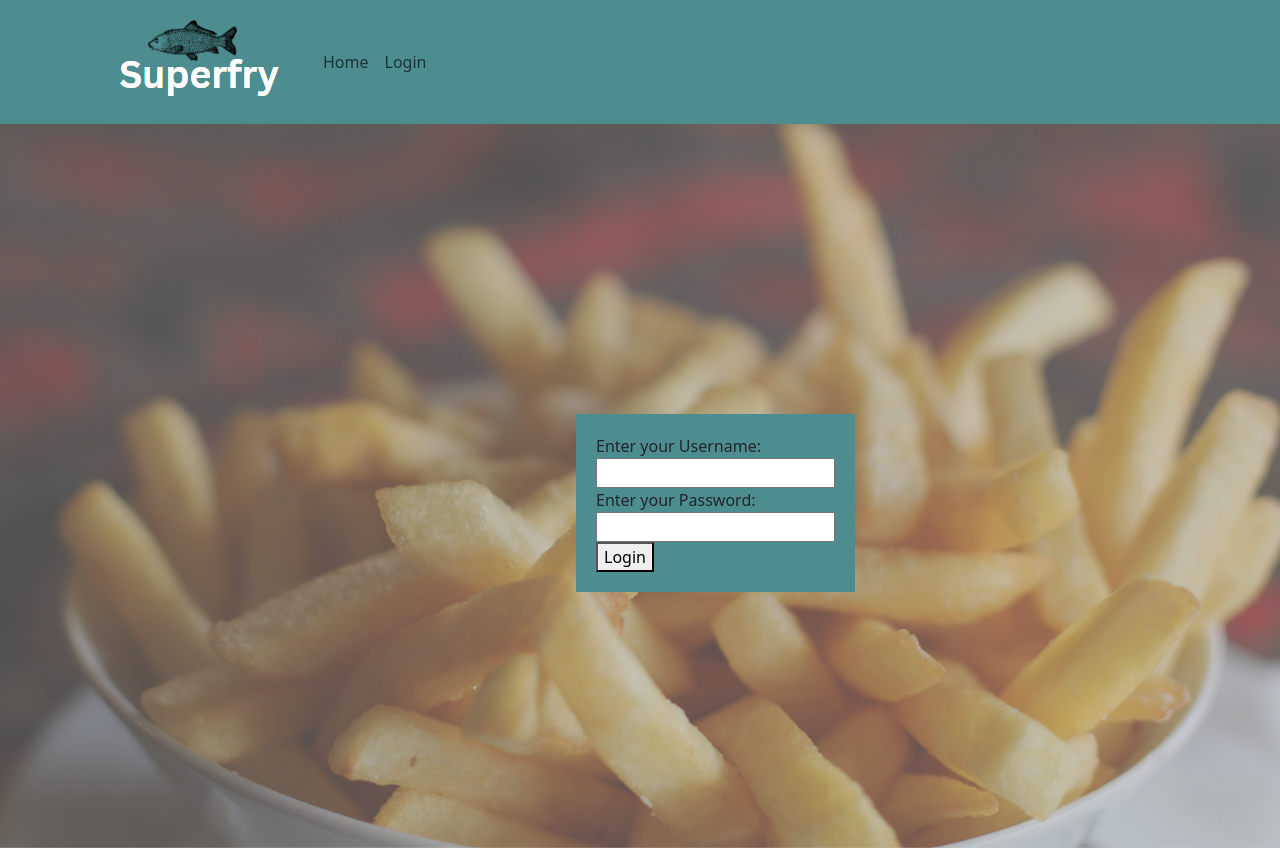
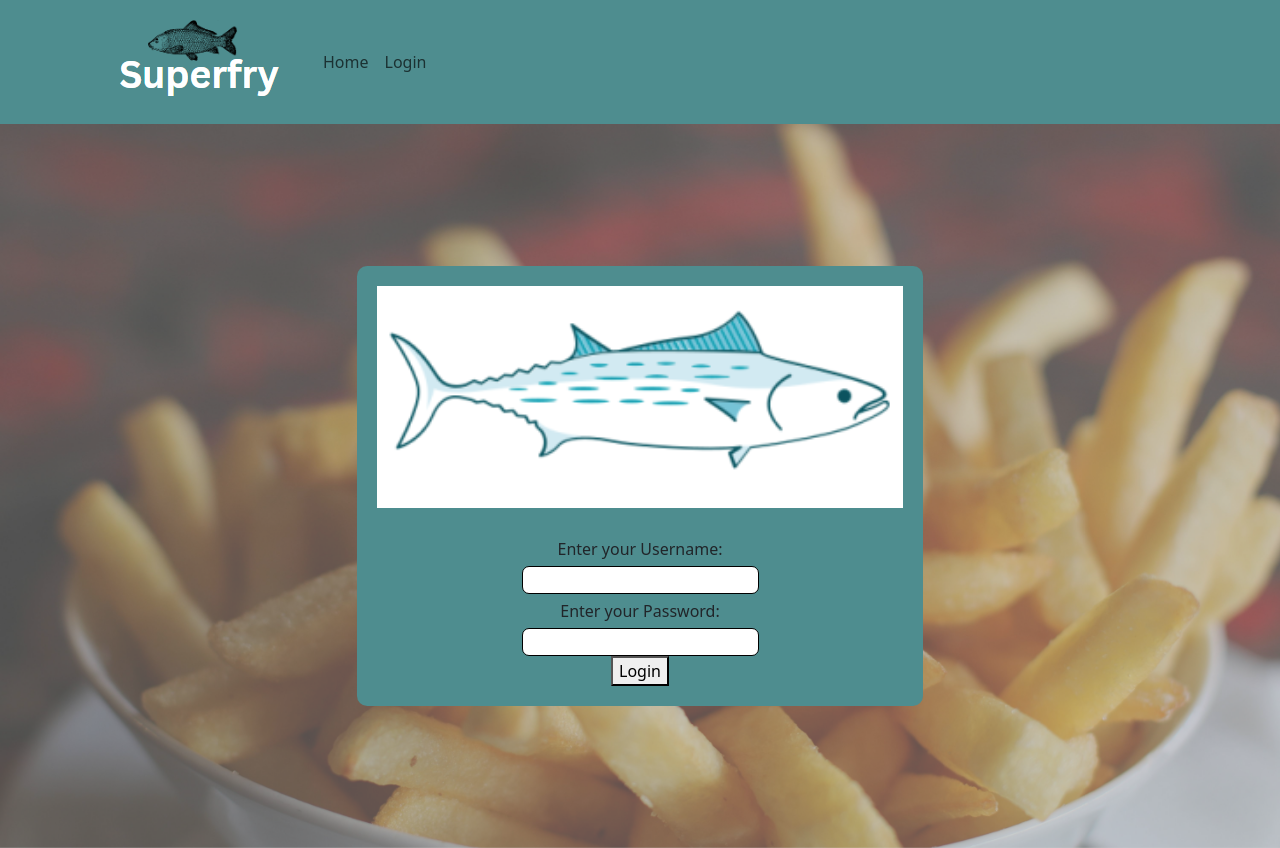
Before and after one commit to conorohare5678/SuperfryApplication, a React (Create React App) app in the folder superfry-application/: page /login in a window 1280 px wide. Built offline with nearby package versions, Linux system fonts and the light colour scheme.

Commit message:
login deign changes

```diff
--- a/superfry-application/src/Pages/Login.js
+++ b/superfry-application/src/Pages/Login.js
@@ -1,28 +1,35 @@
 import React from "react";
 import picture from "../images/Food.jpg"
+import picture2 from "../images/fish.PNG"
 
-const Login = () =>{
+const Login = () => {
 
-    return(
+    return (
         <>
-        <div className="image-container">
-                    <div className="overlay"></div>
-                        <img src={picture} alt="Fish and chips" className="homepage-background"/>
-                        <form className="login-overlay">
-                            <label>Enter your Username: </label>
-                            <br/>
-                            <input type="text"/>
+            <div className="image-container">
+                <div className="overlay"></div>
+                <img src={picture} alt="Fish and chips" className="homepage-background" />
 
-                            <br/>
-                            <label>Enter your Password: </label>
-                            <br/>
-                            <input type="password"/>
-                            <br/>
-                            <button>Login</button>
+                <form className="login-overlay">
+                    <img src={picture2}
+                        alt="fish"
+                    />
+                    <div className="container-overlay">
+                        <br />
+                        <label>Enter your Username: </label>
+                        <br />
+                        <input type="text" />
+                        <br />
+                        <label>Enter your Password: </label>
+                        <br />
+                        <input type="password" />
+                        <br />
+                        <button>Login</button>
+                    </div>
+                </form>
 
-                        </form>
 
-                </div>
+            </div>
         </>
     )
 }
--- a/superfry-application/src/index.css
+++ b/superfry-application/src/index.css
@@ -12,7 +12,7 @@ code {
     monospace;
 }
 
-.navbarBackgroundColor{
+.navbarBackgroundColor {
   background-color: rgb(233, 221, 205);
 }
 
@@ -20,11 +20,11 @@ code {
   background-color: aliceblue;
 } */
 
-.background-custom-g{
+.background-custom-g {
   background-color: #4e8d8f;
 }
 
-.image-container{
+.image-container {
   position: relative;
   width: 100%;
   height: 90.5vh;
@@ -40,7 +40,7 @@ code {
   object-fit: cover;
 }
 
-.overlay{
+.overlay {
   position: absolute;
   top: 0;
   left: 0;
@@ -49,7 +49,7 @@ code {
   background-color: rgba(156, 156, 156, 0.5);
 }
 
-.text-overlay{
+.text-overlay {
   top: 46%;
   text-align: center;
   position: absolute;
@@ -60,10 +60,27 @@ code {
   z-index: 2;
 }
 
-.login-overlay{
+.container-overlay {
+  text-align: center;
+}
+
+.login-overlay {
   position: absolute;
-  left: 45%;
-  top: 40%;
+  top: 50%;
+  left: 50%;
+  transform: translate(-50%, -50%);
   background-color: #4e8d8f;
   padding: 20px;
+  border-radius: 10px;
 }
+
+label {
+  padding: 5px
+}
+
+input {
+  border-radius: 7px;
+  border: black 1px solid;
+}
+
+button {}
```
Also changed, not shown: superfry-application/src/images/fish.PNG (added).
